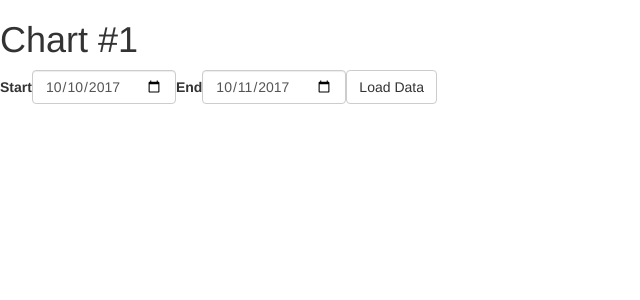
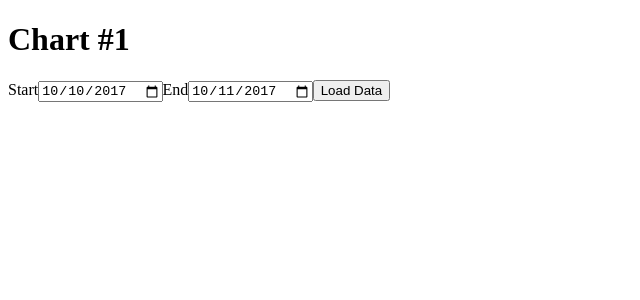
Before and after one commit to rob-earwaker/intensity, a React app: page / in a window 1280 px wide. Shown: the top 300 px of the page, without its empty margins (0-640 px from the left). Built offline with nearby package versions, Linux system fonts and the light colour scheme.

Commit message:
don't use react-bootstrap

```diff
--- a/package.json
+++ b/package.json
@@ -12,7 +12,6 @@
   "dependencies": {
     "d3": "^5.0.0",
     "react": "^16.3.1",
-    "react-bootstrap": "^0.32.1",
     "react-dom": "^16.3.1",
     "styled-components": "^3.2.6"
   },
--- a/src/index.html
+++ b/src/index.html
@@ -2,8 +2,6 @@
 <html>
 
 <head>
-    <link rel="stylesheet" href="https://maxcdn.bootstrapcdn.com/bootstrap/3.3.7/css/bootstrap.min.css" integrity="sha384-BVYiiSIFeK1dGmJRAkycuHAHRg32OmUcww7on3RYdg4Va+PmSTsz/K68vbdEjh4u"
-      crossorigin="anonymous">
   <title>UK CO2 Intensity</title>
 </head>
 
--- a/src/index.jsx
+++ b/src/index.jsx
@@ -1,7 +1,6 @@
 import * as d3 from 'd3';
 import React from 'react';
 import ReactDOM from 'react-dom';
-import { Button, ControlLabel, Form, FormControl, FormGroup } from 'react-bootstrap';
 import IntensityLineChart from 'components/IntensityLineChart';
 
 class Chart extends React.Component {
@@ -38,21 +37,15 @@ class Chart extends React.Component {
         return (
             <React.Fragment>
                 <h1>Chart #1</h1>
-                <Form inline>
-                    <FormGroup>
-                        <ControlLabel>Start</ControlLabel>
-                        <FormControl type='date' value={this.state.dateFrom} onChange={this.onDateFromChange} />
-                    </FormGroup>
-                    <FormGroup>
-                        <ControlLabel>End</ControlLabel>
-                        <FormControl type='date' value={this.state.dateTo} onChange={this.onDateToChange} />
-                    </FormGroup>
-                    <Button disabled={this.state.isLoading} onClick={this.onLoad}>
-                        {this.state.isLoading ? 'Loading...' : 'Load Data'}
-                    </Button>
-                </Form>
+                <label>Start</label>
+                <input type='date' value={this.state.dateFrom} onChange={this.onDateFromChange} />
+                <label>End</label>
+                <input type='date' value={this.state.dateTo} onChange={this.onDateToChange} />
+                <button disabled={this.state.isLoading} onClick={this.onLoad}>
+                    {this.state.isLoading ? 'Loading...' : 'Load Data'}
+                </button>
                 <IntensityLineChart visible={this.state.data.length > 0} width={960} height={480} data={this.state.data} />
-            </React.Fragment>
+            </React.Fragment >
         )
     }
 }
```
Also changed, not shown: 1 other file (tests, documents, lock files or other folders).
